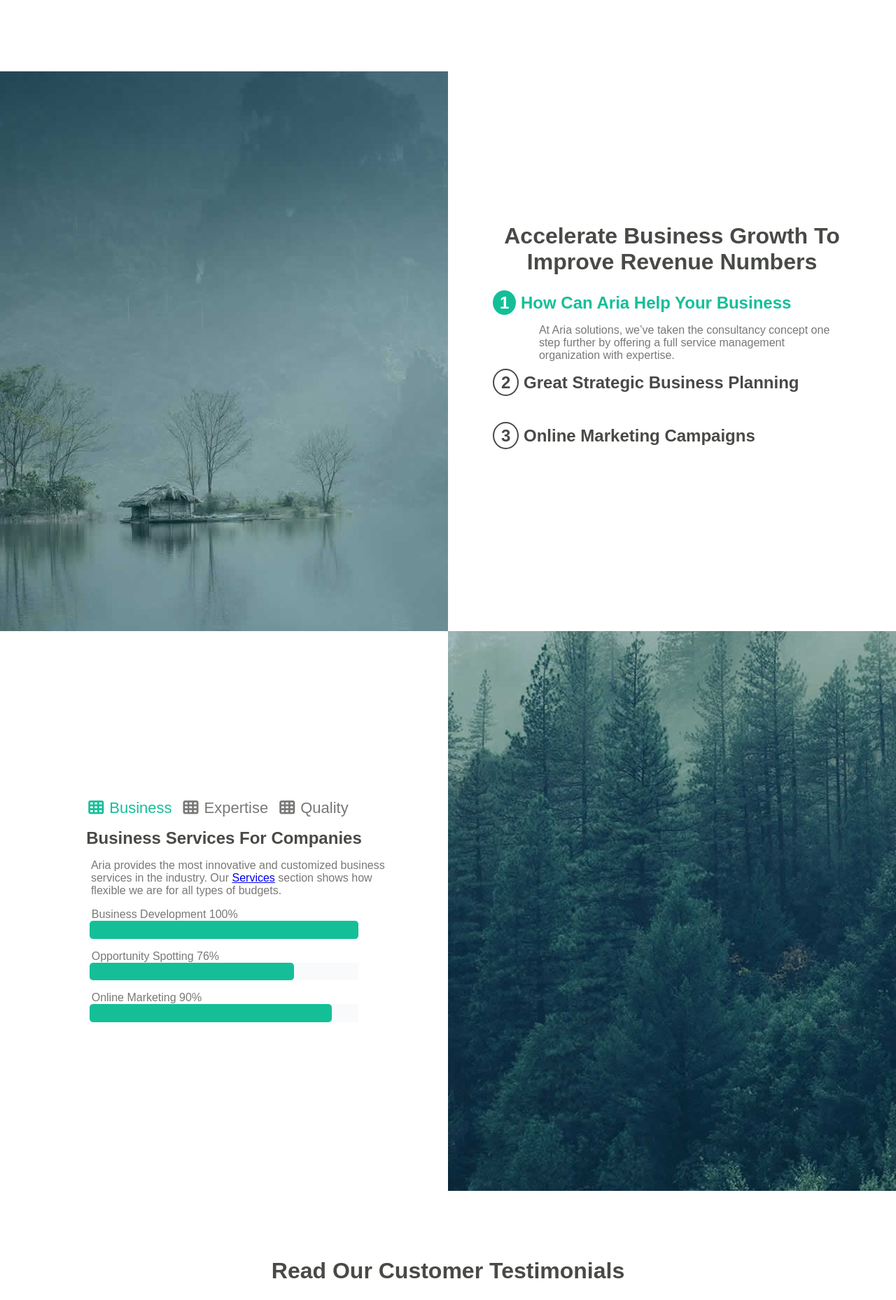
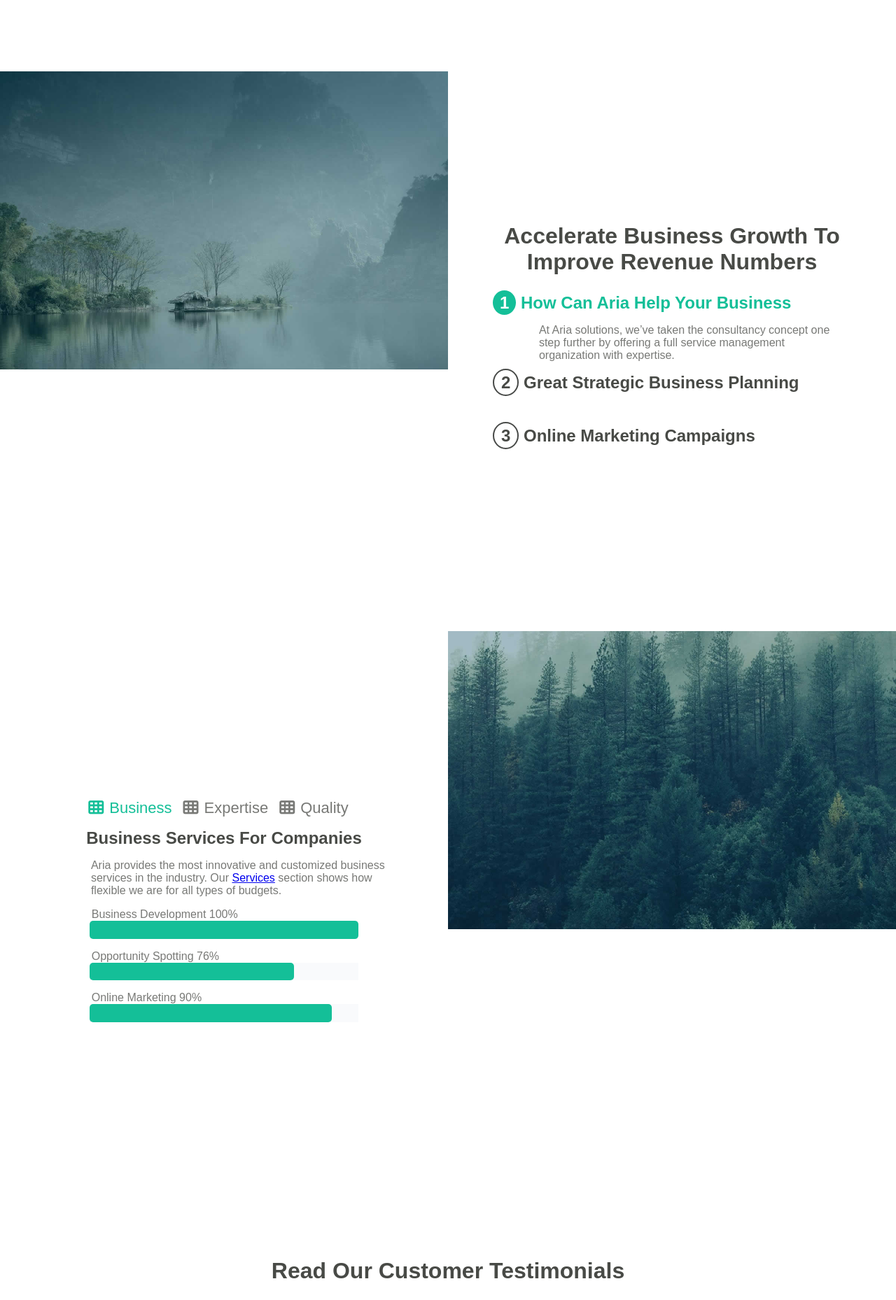
Before and after one commit to Aadarsh-Raj/Aria-major-project, a plain HTML site: page htmlfile/index.html in a window 1280 px wide. Shown: the part 2381-4239 px from the top of the page at 70% size. Drawn offline with Linux system fonts and the light colour scheme.

Commit message:
added files

```diff
--- a/htmlfile/index.html
+++ b/htmlfile/index.html
@@ -186,7 +186,10 @@
         <!-- fifth-section -->
         <section class="main-grid-section">
             <div class="main-grid-container">
-                <div class="grid-item grid-item1"></div>
+                <div class="grid-item grid-item1">
+                    <img src="./details-1-background.jpg" alt="">
+                </div>
+
                 <div class="grid-item grid-item2">
                     <div class="flex-items-in-grid-section">
 
@@ -241,7 +244,11 @@
 
                     </div>
                 </div>
-                <div class="grid-item grid-item4"></div>
+
+
+                <div class="grid-item grid-item4">
+                    <img src="./details-2-background.jpg" alt="">
+                </div>
             </div>
         </section>
 
--- a/htmlfile/style.css
+++ b/htmlfile/style.css
@@ -333,8 +333,7 @@ html {
 }
 
 .grid-item1 {
-    background: url(./details-1-background.jpg) center center no-repeat;
-    background-size: cover;
+    height: 100vh;
     grid-area: A;
     height: 100vh;
 
@@ -351,8 +350,7 @@ html {
 }
 
 .grid-item4 {
-    background: url(./details-2-background.jpg) center center no-repeat;
-    background-size: cover;
+    height: 100vh;
     grid-area: D;
     height: 100vh;
 }
@@ -1282,4 +1280,16 @@ color: #484a48;
         display: flex;
         flex-direction: column;
     }
+    .main-call-me-section{
+        margin-top: 6rem;
+    }
 }
+
+@media screen  and (max-width:640px){
+    .button-headings{
+        flex-wrap: wrap;
+    }
+    .about-section-data-analysis{
+        flex-direction: column;
+    }
+}
```
